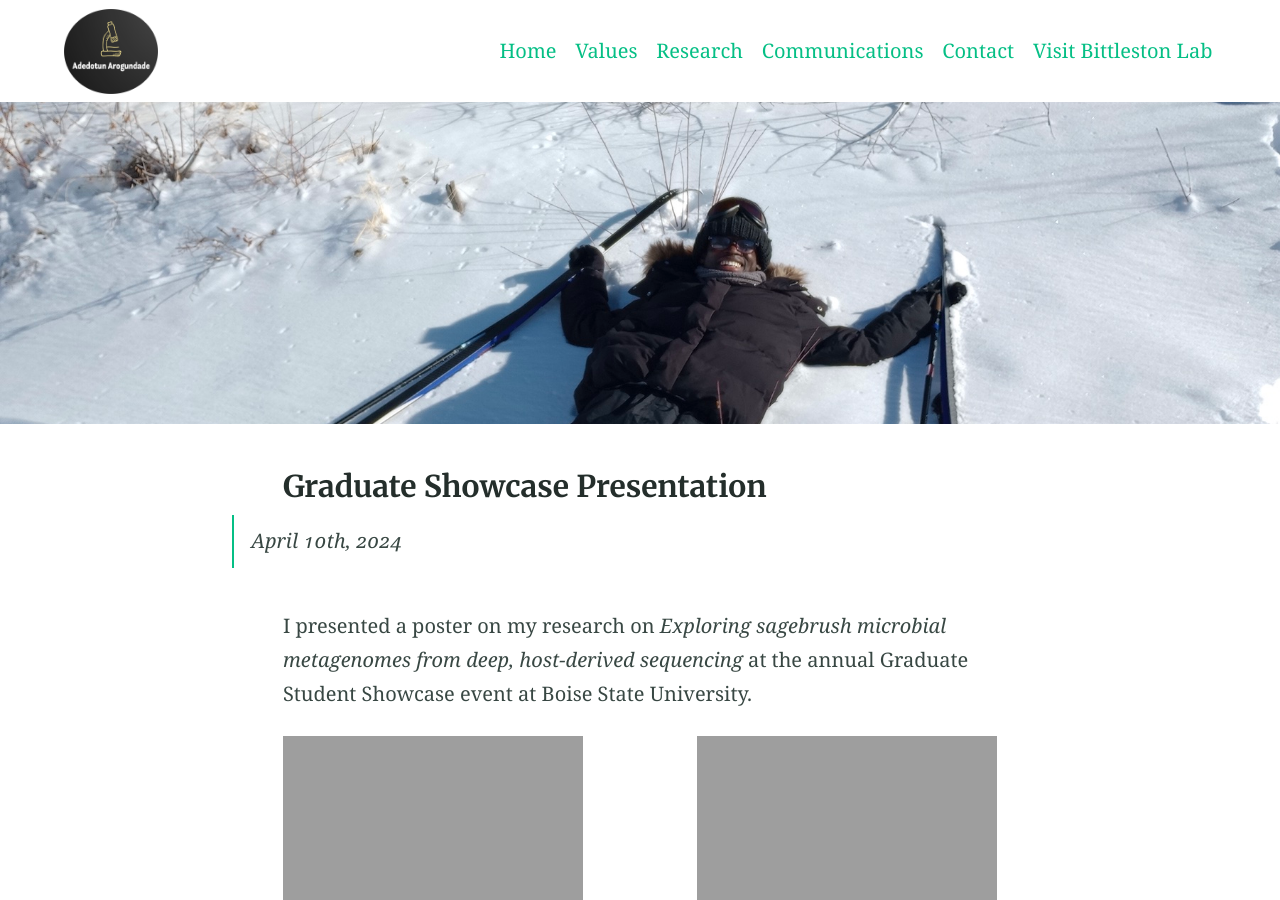
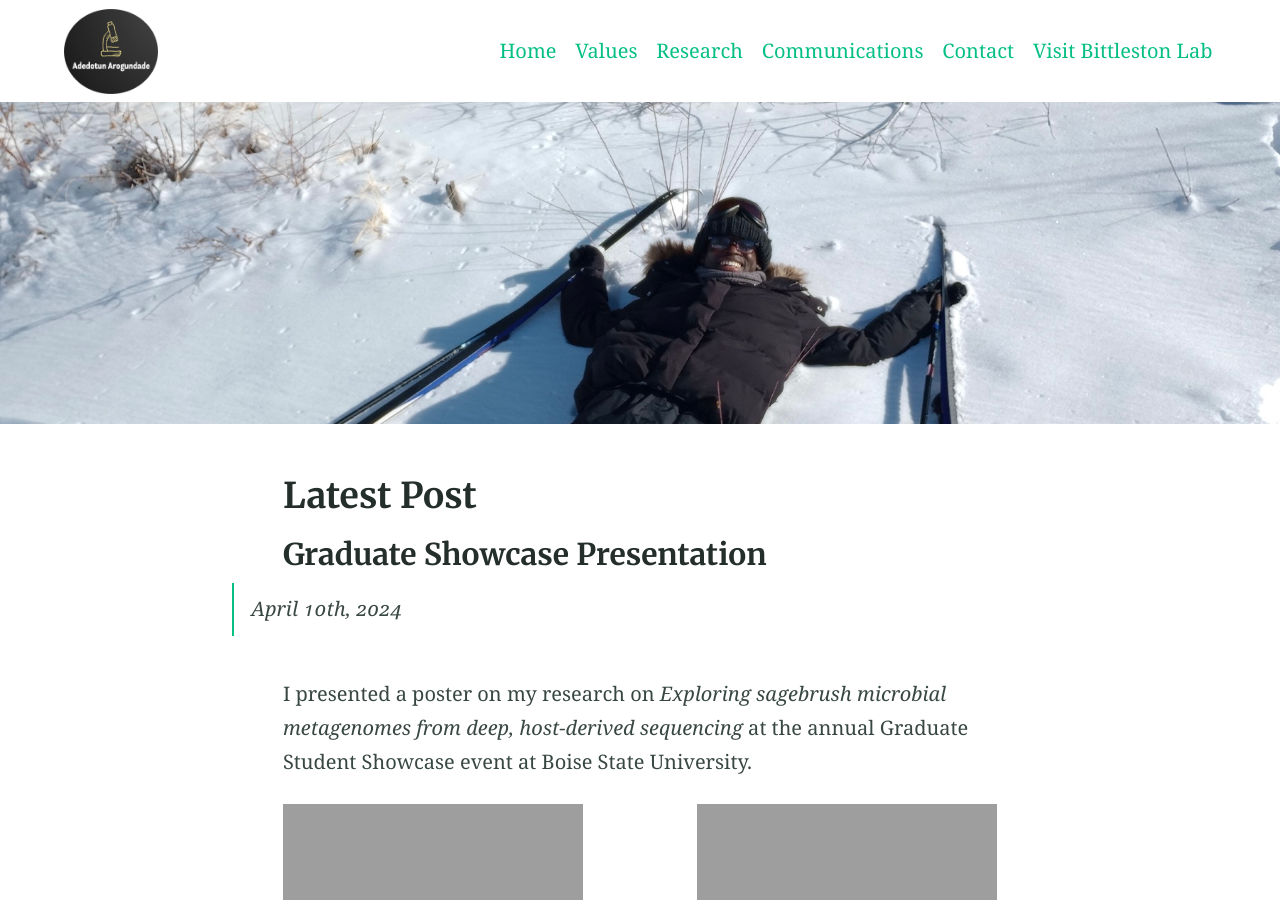
Before and after one commit to AdeArogundade/arogundadeadedotun, a Jekyll site: the page built from communications.md, in a window 1280 px wide and 900 px high. Built offline with Jekyll 4.4.1, drawn with Linux system fonts in a browser that asks for light colours.

Commit message:
Update communications.md

```diff
--- a/communications.md
+++ b/communications.md
@@ -8,7 +8,10 @@ excerpt: ""
 
 |
 
-<div ng-include="'https://adearogundade.github.io/arogundadeadedotun/_includes/twitter_widget.html'"></div>
+<div class="sidebar">
+    <h2>Latest Post</h2>
+    <div ng-include="'https://adearogundade.github.io/arogundadeadedotun/_includes/twitter_widget.html'"></div>
+</div>
 
 |
 
```
